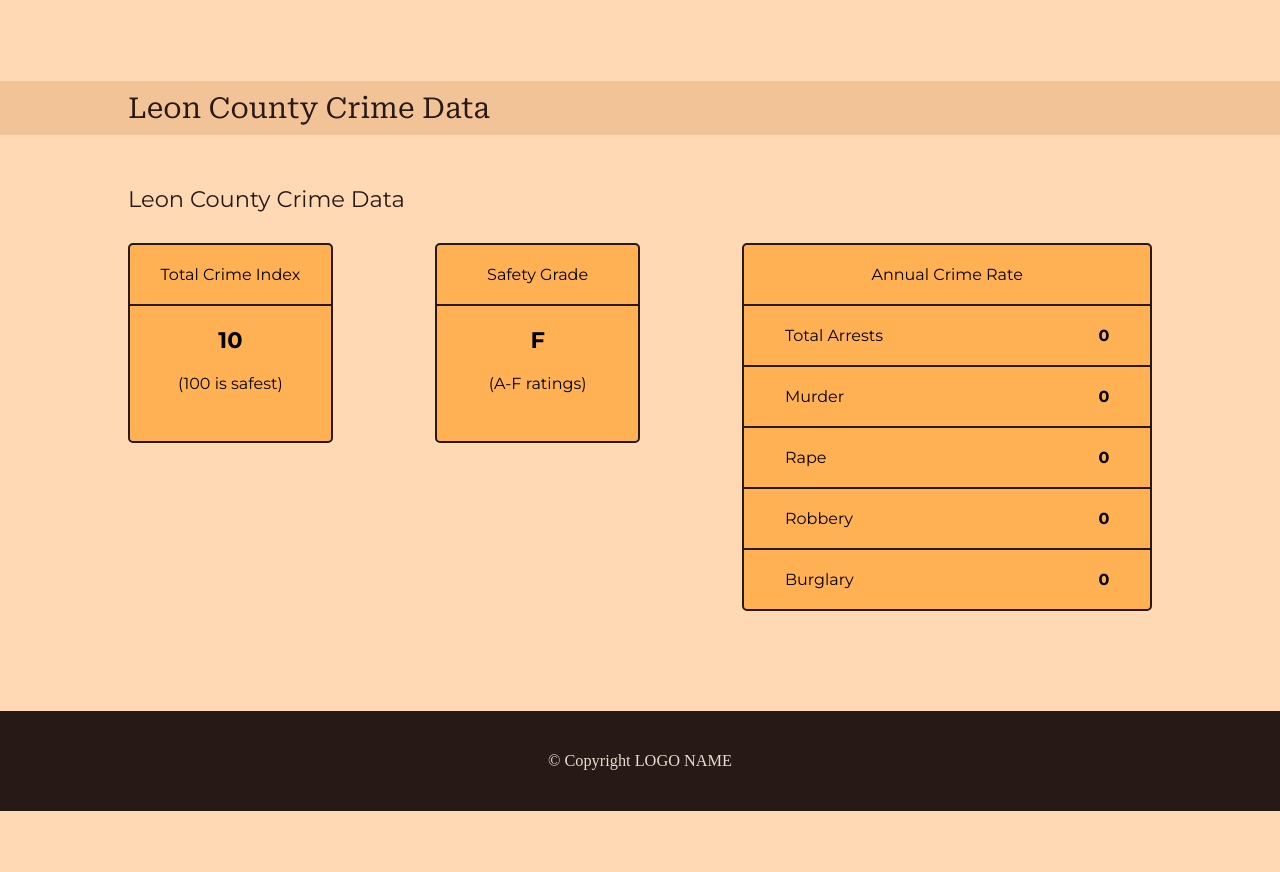
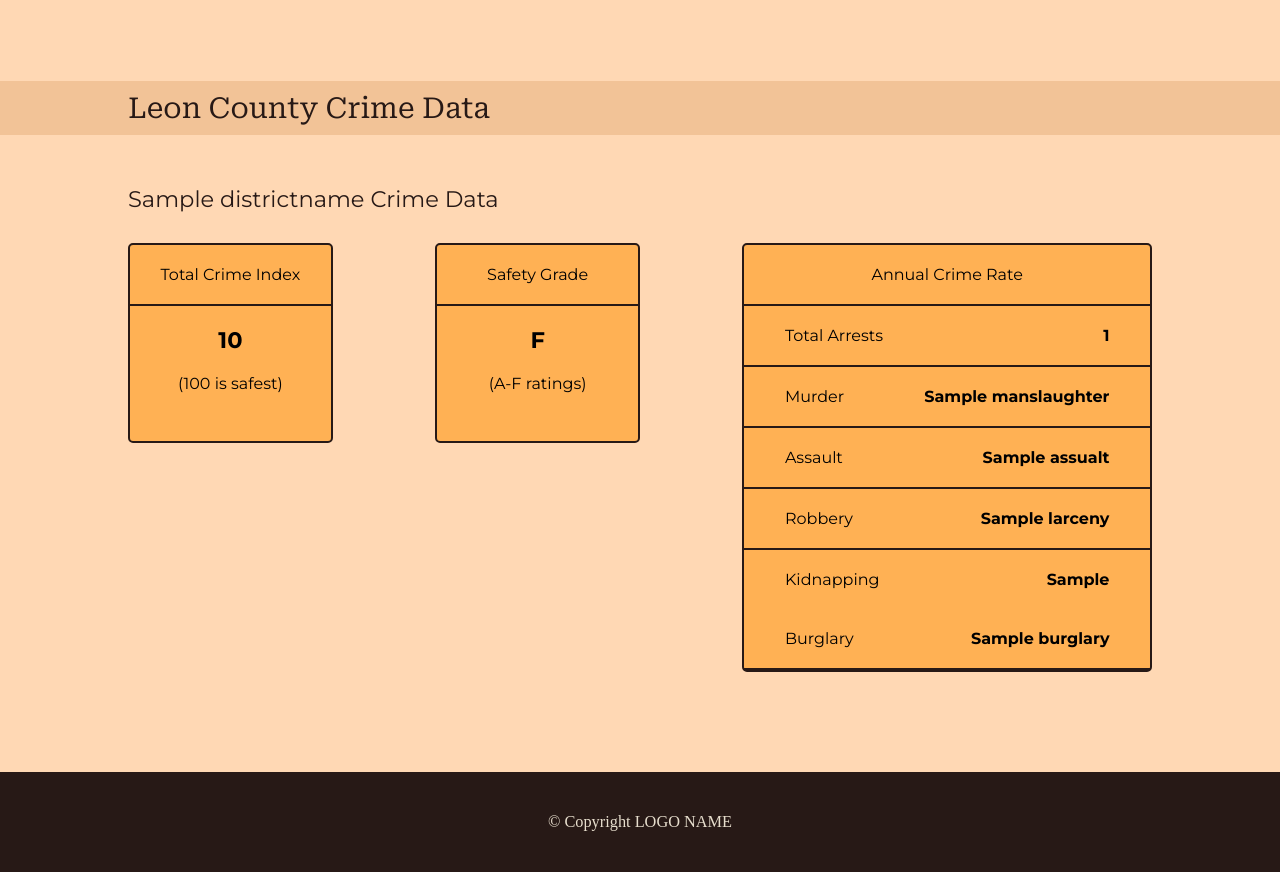
Before and after one commit to carlyswe/cop4710proj, a Flask app: template Website/templates/house.html in a window 1280 px wide. Shown: the part 1801-2673 px from the top of the page. Before the commit the page ends 2612 px from the top, so only its background shows below. Run offline with Flask 3, Linux system fonts and the light colour scheme; the template is opened without the code that fills it: most values are stand-ins (such as "Sample title", 1, 10 or a date in 2020).

Commit message:
house page has crime data

```diff
--- a/Website/app.py
+++ b/Website/app.py
@@ -153,11 +153,14 @@ def house(listingID):
 
 
     #query to get crime info
+    cur.execute("Select * FROM CrimeStatistics WHERE CrimeStatistics.CountyName = %s", (districtname,))
+    crime = cur.fetchall()
 
+    print(crime)
 
     #join statistics on county name
 
-    return render_template("house.html", houseinfo=houseinfo, schools=schools, districtname=districtname, path='/house'+listingID)
+    return render_template("house.html", houseinfo=houseinfo, schools=schools, districtname=districtname, crime=crime, path='/house'+listingID)
 
 
 @app.route('/editlisting/<listingID>', methods = ['POST', 'GET'])
--- a/Website/templates/house.html
+++ b/Website/templates/house.html
@@ -135,7 +135,7 @@
 
             <div class="crime-reports">
                 <div class="crime-head-container">
-                    <p class="crime-head">Leon County Crime Data</p>
+                    <p class="crime-head"> {{ districtname }} Crime Data</p>
                 </div>
                 <div class="crime-container">
                     <div class="crime-box">
@@ -155,23 +155,27 @@
                         <div class="grid">
                             <div>
                                 <p>Total Arrests</p>
-                                <p>0</p>
+                                <p>{{ crime["Total_Arrests"] }}</p>
                             </div>
                             <div>
                                 <p>Murder</p>
-                                <p>0</p>
+                                <p>{{ crime["Manslaughter"] }}</p>
                             </div>
                             <div>
-                                <p>Rape</p>
-                                <p>0</p>
+                                <p>Assault</p>
+                                <p> {{ crime["Assualt"] }}</p>
                             </div>
                             <div>
                                 <p>Robbery</p>
-                                <p>0</p>
+                                <p>{{ crime["Larceny"] }}</p>
+                            </div>
+                            <div>
+                                <p>Kidnapping</p>
+                                <p>{{ crime["Kidnap_Abduction"] }}</p>
                             </div>
                             <div>
                                 <p>Burglary</p>
-                                <p>0</p>
+                                <p>{{ crime["Burglary"] }}</p>
                             </div>
                         </div>
                     </div>
```
